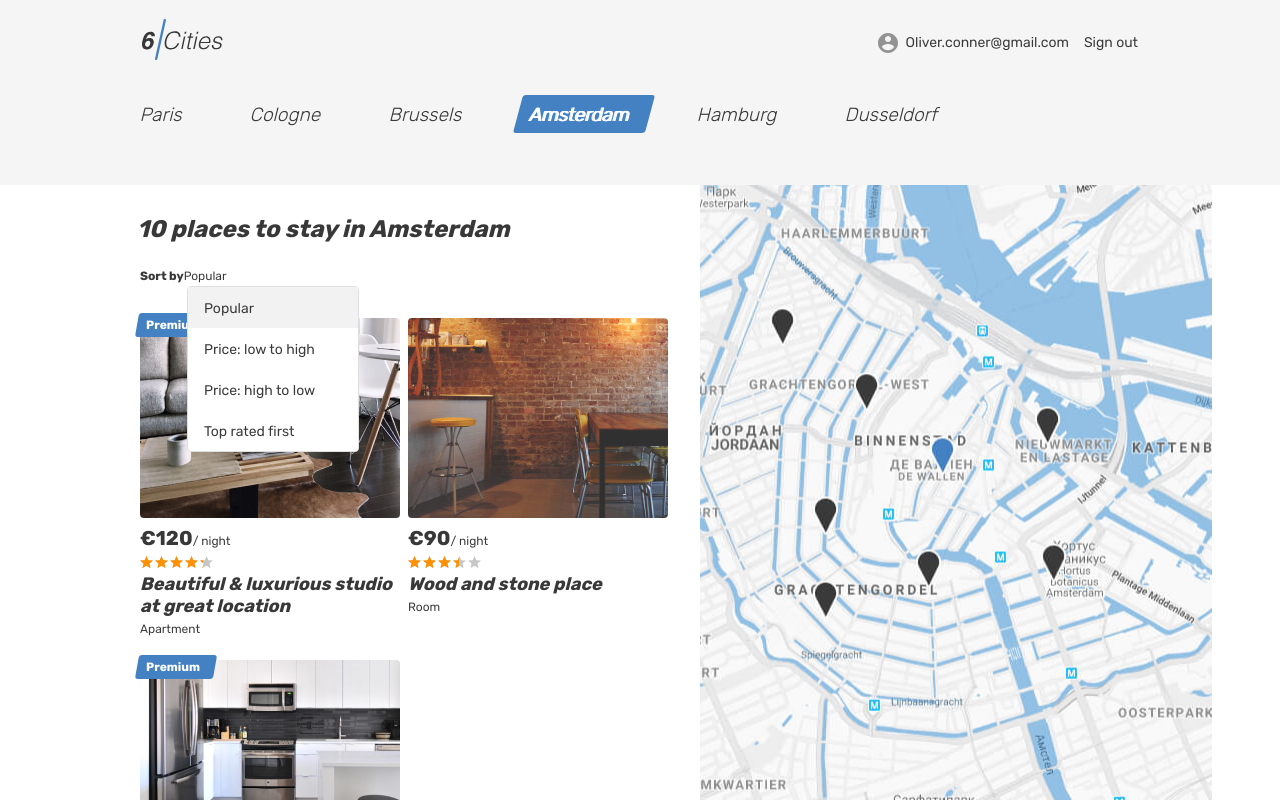
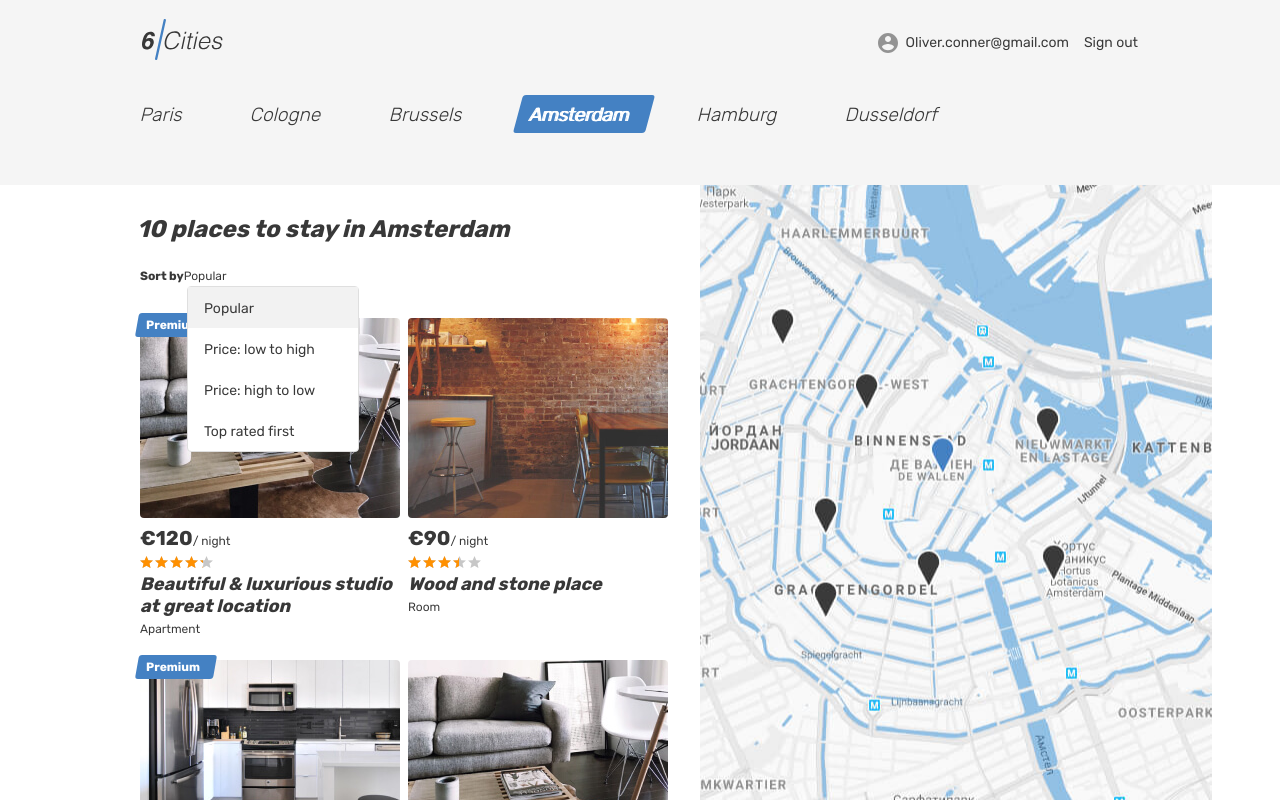
Before and after one commit to katvick/904311-six-cities-simple-11, a React (Create React App) app in the folder project/: page / in a window 1280 px wide. Built offline with nearby package versions, Linux system fonts and the light colour scheme.

Commit message:
добавит тестовые координаты в моки

```diff
--- a/project/src/mocks/offers.ts
+++ b/project/src/mocks/offers.ts
@@ -6,6 +6,8 @@ export const offers: Offer[] = [
     id: 1,
     city: 'Amsterdam',
     header: 'Beautiful & luxurious studio at great location',
+    lat: 52.3909553943508,
+    lng: 4.85309666406198,
     photos: [
       '/img/apartment-01.jpg',
       '/img/apartment-02.jpg',
@@ -39,8 +41,10 @@ export const offers: Offer[] = [
   },
   {
     id: 2,
-    city: 'Paris',
+    city: 'Amsterdam',
     header: 'Wood and stone place',
+    lat: 52.3609553943508,
+    lng: 4.85309666406198,
     photos: [
       '/img/room.jpg',
       '/img/apartment-02.jpg',
@@ -73,8 +77,10 @@ export const offers: Offer[] = [
   },
   {
     id: 3,
-    city: 'Brussels',
+    city: 'Amsterdam',
     header: 'Canal View Prinsengracht',
+    lat: 52.3909553943508,
+    lng: 4.929309666406198,
     photos: [
       '/img/apartment-03.jpg',
       '/img/apartment-02.jpg',
@@ -109,4 +115,41 @@ export const offers: Offer[] = [
     },
     reviews: reviews,
   },
+  {
+    id: 4,
+    city: 'Amsterdam',
+    header: 'Mauris faucibus nisi id odio accumsan',
+    lat: 52.3809553943508,
+    lng: 4.939309666406198,
+    photos: [
+      '/img/apartment-01.jpg',
+      '/img/apartment-03.jpg',
+      '/img/apartment-02.jpg',
+      '/img/apartment-02.jpg',
+      '/img/apartment-03.jpg',
+      '/img/room.jpg',
+    ],
+    description: 'Etiam lorem dui, ullamcorper ac pellentesque id, pellentesque sit amet est. Maecenas pulvinar est in augue malesuada viverra. Nunc tempus consectetur posuere. In aliquam malesuada nisl, vel volutpat quam congue a. Mauris faucibus nisi id odio accumsan, eu venenatis ipsum convallis.',
+    premium: false,
+    price: 84,
+    type: 'House',
+    rating: 3.1,
+    bedrooms: 1,
+    adults: 2,
+    householdItems: [
+      'Wi-Fi',
+      'Towels',
+      'Heating',
+      'Kitchen',
+      'Dishwasher',
+      'Cabel TV',
+      'Fridge',
+    ],
+    owner: {
+      avatar: `https://i.pravatar.cc/74?rnd=${Math.random()}`,
+      name: 'Lenny',
+      statusPro: false,
+    },
+    reviews: reviews,
+  },
 ];
--- a/project/src/types/mocks.ts
+++ b/project/src/types/mocks.ts
@@ -17,6 +17,8 @@ export type Offer = {
   id: number;
   city: string;
   header: string;
+  lat: number;
+  lng: number;
   photos: string[];
   description: string;
   premium: boolean;
```
